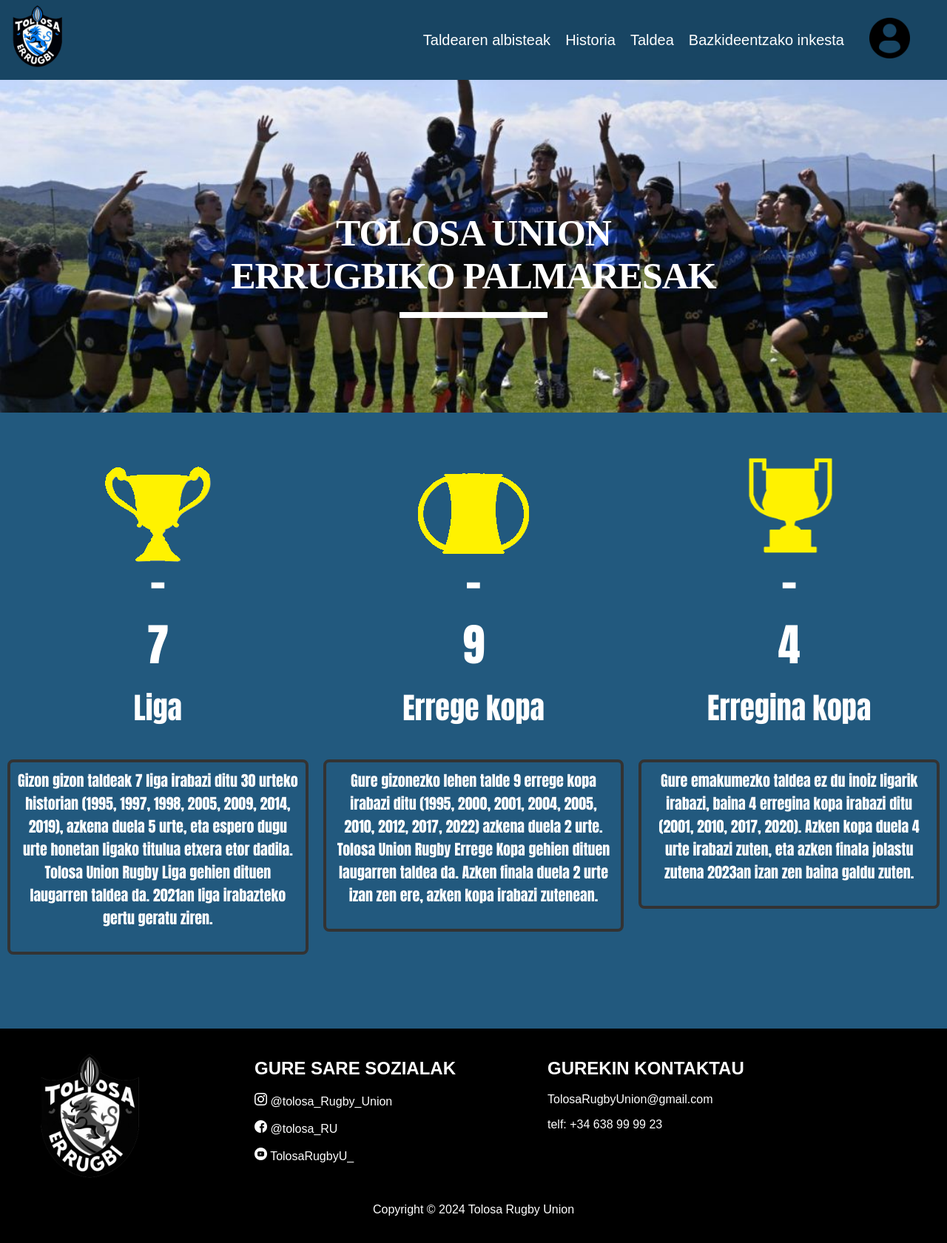
After one commit to Luken1919/2Erronka, a PHP site: page /public/Tituloakbaz.html in a window 1280 px wide. The commit adds this page. Shown: the whole page at 74% size. Run offline with PHP 8.4, Linux system fonts and the light colour scheme.

Commit message:
jarrita baz

```diff
--- a/public/Php/index.php
+++ b/public/Php/index.php
@@ -13,7 +13,7 @@
     <nav>
 
       <ul>
-        <li class="menu"><a href="Albisteak.html">Taldearen albisteak</a></li>
+        <li class="menu"><a href="Albisteakbaz.html">Taldearen albisteak</a></li>
         <li class="menu"><a href="#">Historia</a>
           <ul>
             <li class="menu"><a href="Klubhistoria.html">Klubaren historia</a></li>
--- a/public/Style/tituluak.css
+++ b/public/Style/tituluak.css
@@ -29,10 +29,23 @@
   }
 
   /* Estilos para la navegación en el encabezado */
+
   header nav {
     float: right;
     font-size: 20px;
     z-index: 1;
+    display: flex;
+    align-items: center;
+  }
+
+  .ikono img{
+    width: 55px;
+    height: 55px;
+  }
+
+  .ikono{
+    margin-left: 14px;
+    margin-right: 40px;
   }
 
   /* Estilos para la lista no ordenada dentro de la navegación */
--- /dev/null
+++ b/public/Tituloakbaz.html
@@ -0,0 +1,115 @@
+<!DOCTYPE html>
+<html lang="eu">
+<head>
+  <meta charset="UTF-8">
+  <meta name="viewport" content="width=device-width, initial-scale=1.0">
+  <title>Tolosa Rugby Union</title>
+  <link rel="stylesheet" href="Style/tituluak.css">
+  <link rel="icon" href="Irudiak/logonew.png" type="image/png">
+</head>
+<body class="bodytituloa">
+    <header>
+        <h1><a href="indexbaz.html"><img src="Irudiak/logonew.png" width="160" height="160" alt="Mi foto" /></h1>
+        <nav>
+          <ul>
+            <li class="menu"><a href="Albisteakbaz.html">Taldearen albisteak</a></li>
+            <li><a href="#">Historia</a>
+              <ul>
+                <li class="menu"><a href="Klubhistoriabaz.html">Klubaren historia</a></li>
+                <li class="menu"><a href="Tituloakbaz.html">Irabazitako tituluak</a></li>
+              </ul>
+            </li>
+            <li><a href="#">Taldea</a>
+              <ul>
+                <li class="menu"><a href="gizonak.php">Gizonak</a></li>
+                <li class="menu"><a href="emakumeak.php">Emakumeak</a></li>
+                <li class="menu"><a href="sub18.php">Sub 18</a></li>
+                <li class="menu"><a href="sub16.php">Sub 16</a></li>
+              </ul>
+            </li>
+            <li class="menu"><a href="bazkidea.html">Bazkideentzako inkesta</a></li>
+
+            </ul>
+            <ul class="proba">
+              <li class="ikono"><img src="Irudiak/icono/usuario-de-perfil.png" alt="Mi foto" /></a>
+                <ul>
+                  <li class="menu"><a href="profila_editatu.html">Profila editatu</a></li>
+                  <br>
+                  <li class="menu"><a href="index.html">Itxi</a></li>
+                </ul>
+              </li>
+            </ul>
+        </nav>
+      </header>
+  <main class="main">
+
+    <div class="tituloa">
+      <p><b>TOLOSA UNION <br>ERRUGBIKO PALMARESAK</b></p>
+      <div class="linea-horizontal"></div>
+    </div>
+
+    <main class="mainblack">
+
+      <div class="content">
+
+        <img src="Irudiak/liga.png" alt="dsd">
+        <p class="marra">-</p>
+        <p class="zbk">7</p>
+        <p class="letra">Liga</p>
+
+        <div class="kopainfo">
+        <p class="parrafo" >Gizon gizon taldeak 7 liga irabazi ditu 30 urteko historian
+          (1995, 1997, 1998, 2005, 2009, 2014, 2019), azkena duela 5 urte,
+          eta espero dugu urte honetan ligako titulua etxera etor dadila.
+          Tolosa Union Rugby Liga gehien dituen laugarren taldea da. 2021an liga irabazteko gertu geratu ziren.</p>
+        </div>
+      </div>
+
+      <div class="content">
+        <img src="Irudiak/coparey.png" alt="sdsd">
+        <p class="marra">-</p>
+        <p class="zbk">9</p>
+        <p class="letra">Errege kopa</p>
+        <div class="kopainfo">
+        <p class="parrafo">Gure gizonezko lehen talde 9 errege kopa irabazi ditu (1995, 2000, 2001, 2004, 2005, 2010, 2012, 2017, 2022) azkena duela 2 urte. Tolosa Union Rugby Errege Kopa gehien dituen laugarren taldea da. Azken finala duela 2 urte izan zen ere, azken kopa irabazi zutenean.</p>
+        </div>
+      </div>
+
+      <div class="content">
+        <img src="Irudiak/copareina.png" width="160" height="130" alt="sdsd">
+        <p class="marrabi">-</p>
+        <p class="zbk">4</p>
+        <p class="letra">Erregina kopa</p>
+        <div class="kopainfo">
+          <p class="parrafo">Gure emakumezko taldea ez du inoiz ligarik irabazi, baina 4 erregina kopa irabazi ditu (2001, 2010, 2017, 2020). Azken kopa duela 4 urte irabazi zuten, eta azken finala jolastu zutena 2023an izan zen baina galdu zuten.</p>
+        </div>
+      </div>
+
+      <div class="espazioak"></div>
+
+  </main>
+</main>
+
+<footer>
+  <div class="kontaktatu">
+    <img src="Irudiak/logoa-modified.png"  alt="Mi foto"/>
+    <div class="espaciofoot"></div>
+    <div>
+      <h2>GURE SARE SOZIALAK</h2>
+      <p><img src="Irudiak/icono/insta.png" alt="insta"> @tolosa_Rugby_Union</p>
+      <p><img src="Irudiak/icono/face.png" alt="insta"> @tolosa_RU</p>
+      <p><img src="Irudiak/icono/you.png" alt="insta"> TolosaRugbyU_</p>
+    </div>
+    <div class="espaciofoot"></div>
+    <div>
+      <h2>GUREKIN KONTAKTAU</h2>
+      <p>TolosaRugbyUnion@gmail.com</p>
+      <p>telf: +34 638 99 99 23</p>
+    </div>
+    <div class="espacio"></div>
+
+  </div>
+  <p>Copyright &copy; 2024 Tolosa Rugby Union</p>
+</footer>
+</body>
+</html>
```
Also changed, not shown: public/Albisteakbaz.html (added, +102 -0 lines), public/Erabiltzaileak.php (+2 -21 lines), public/Klubhistoriabaz.html (added, +111 -0 lines), public/Style/Albisteak.css (+11 -0 lines), public/Style/klubhistroria.css (+12 -0 lines), public/bazkidea.html (+7 -8 lines), public/indexbaz.html (+7 -8 lines).
